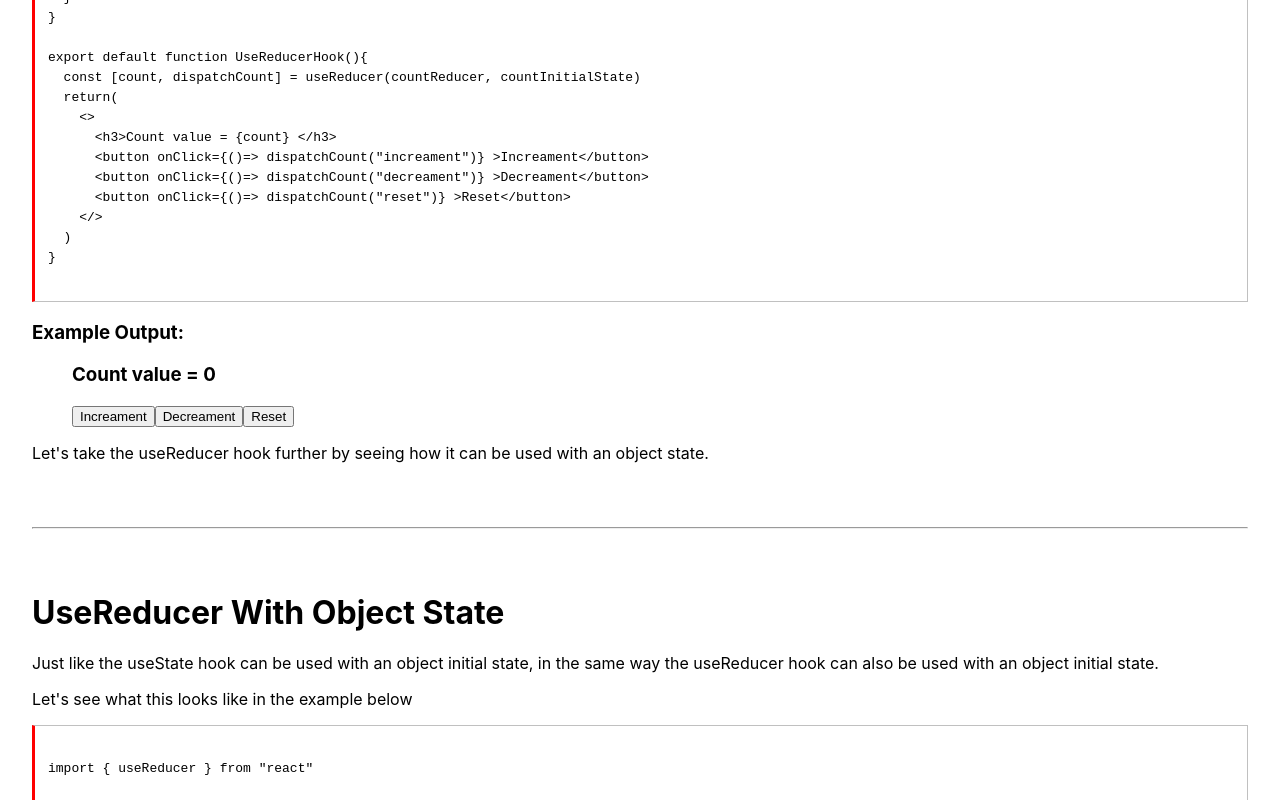
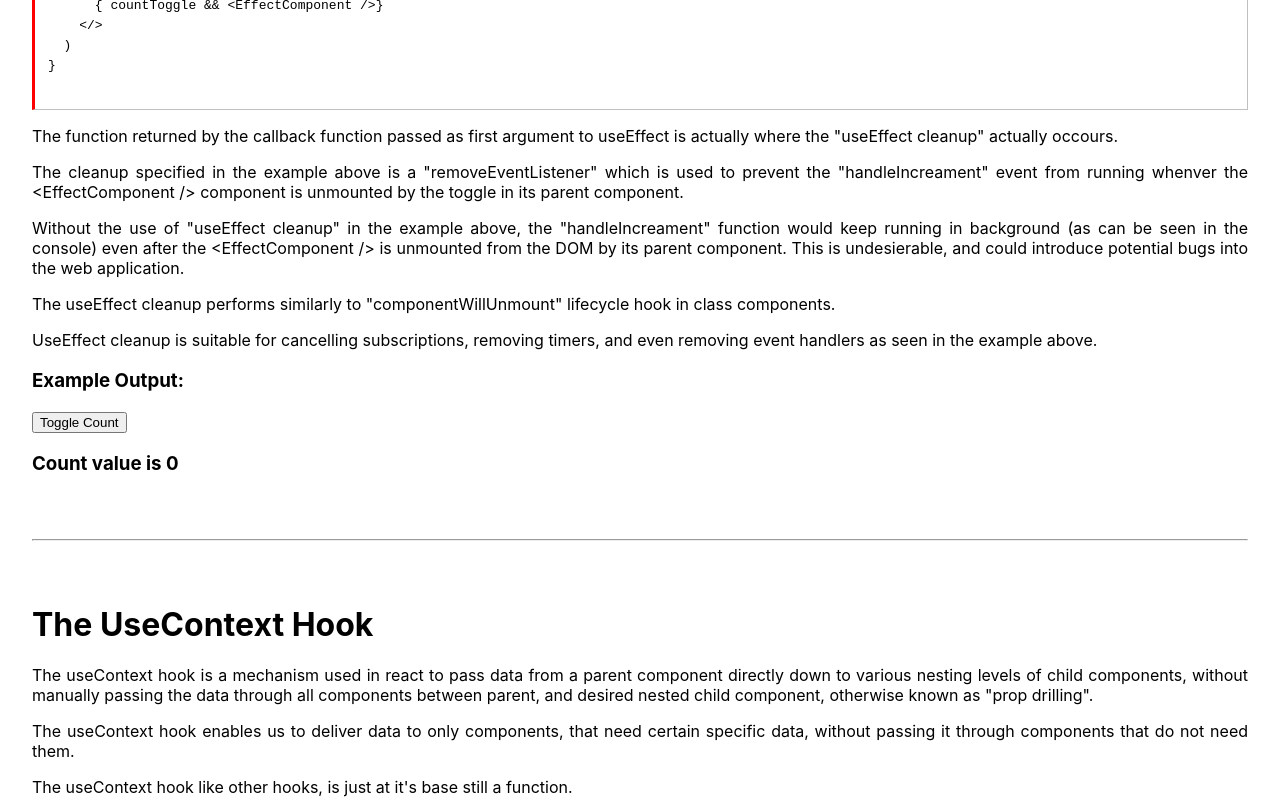
Before and after one commit to Hycient195/Learn-React-Hooks, a React (Create React App) app: page / in a window 1280 px wide. Shown: the part 1720-2520 px from the top of the page. Built offline with nearby package versions, Linux system fonts and the light colour scheme; no server answers.

Commit message:
Uncommenting everything

```diff
--- a/src/App.js
+++ b/src/App.js
@@ -42,11 +42,11 @@ function App() {
     <div className="App">
       <h1 className="title centralize">React Hooks</h1>
       <hr />
-      {/* <UseEffectCleanup /> */}
+      <UseEffectCleanup />
       <hr />
       <UserContext.Provider value={user} >
         <ArticleContext.Provider value={article} >
-          {/* <UseContextHook /> */}
+          <UseContextHook />
         </ArticleContext.Provider>
       </UserContext.Provider>
       <hr />
```
